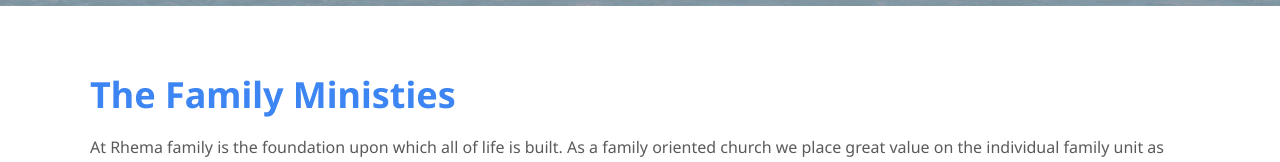
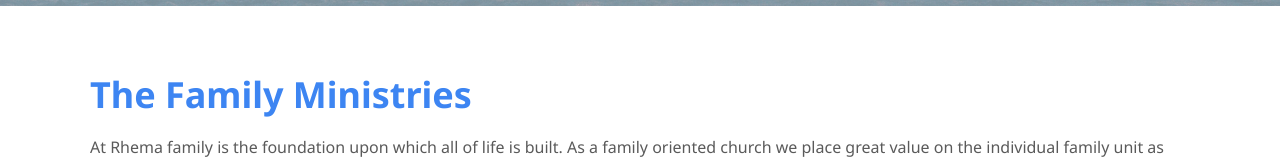
Before and after one commit to roxtran/rhemaonline-nextjs-wp, a Next.js app: page /ministries in a window 1280 px wide. Shown: the part 544-706 px from the top of the page. Built offline with nearby package versions, Linux system fonts and the light colour scheme.

Commit message:
update foodbank image

```diff
--- a/pages/ministries/index.js
+++ b/pages/ministries/index.js
@@ -21,7 +21,7 @@ const ministries = () => {
       />
       <MinistriesContainer>
         <div className='desc'>
-          <h2>The Family Ministies</h2>
+          <h2>The Family Ministries</h2>
           <p>
             At Rhema family is the foundation upon which all of life is built.
             As a family oriented church we place great value on the individual
```
Also changed, not shown: public/img/connect/foodbank.jpg.
